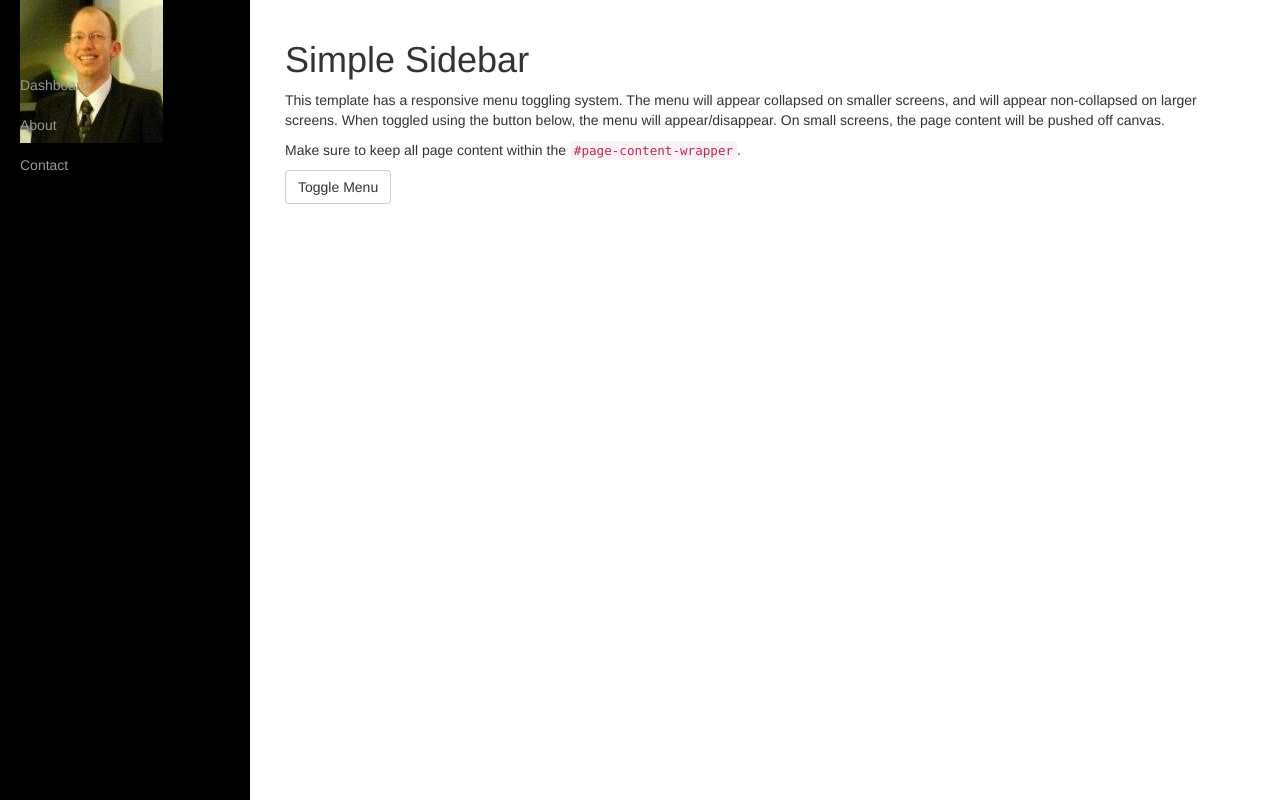
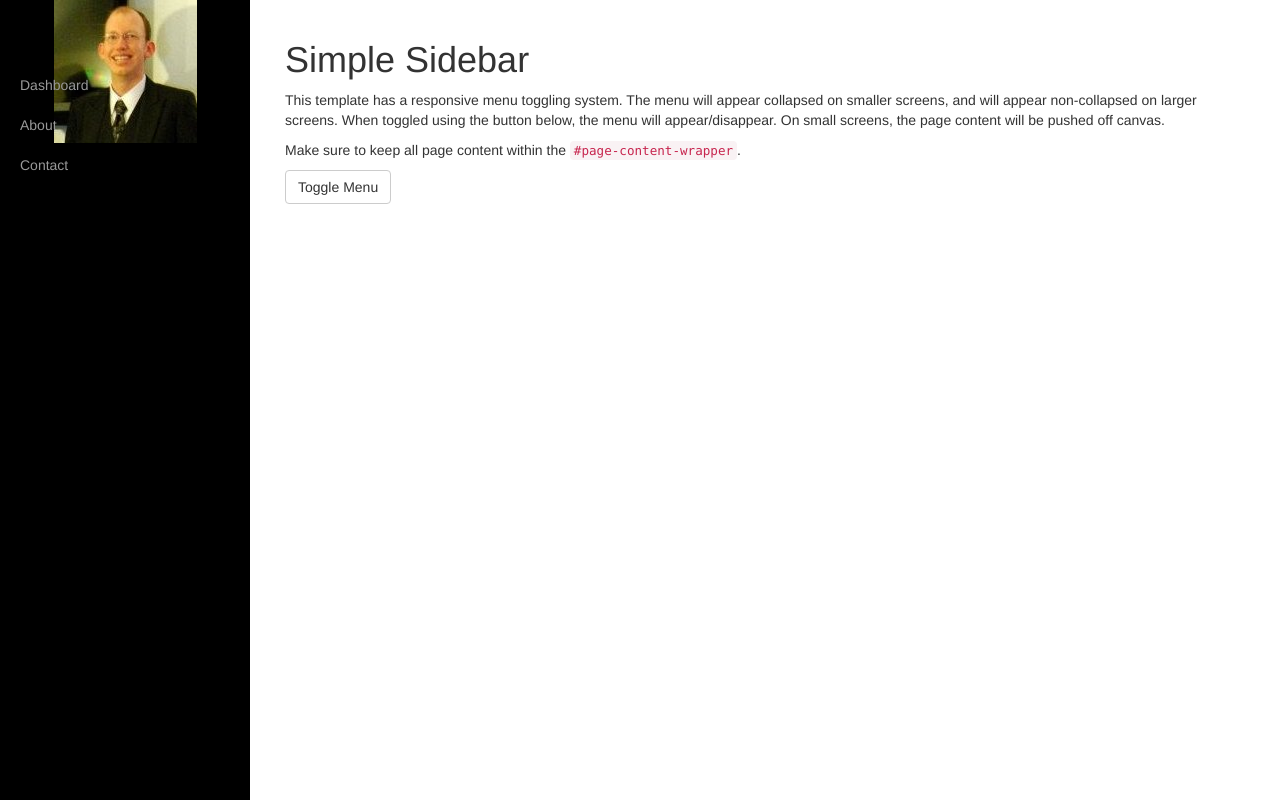
Before and after one commit to dbigelow/dbigelow.github.io, a plain HTML site: page index.html in a window 1280 px wide. Drawn offline with Linux system fonts and the light colour scheme.

Commit message:
centered sidebar image

```diff
--- a/index.html
+++ b/index.html
@@ -37,7 +37,7 @@
         <div id="sidebar-wrapper">
             <ul class="sidebar-nav">
                 <li class="sidebar-brand">
-                        <img src="/img/me.jpg"/>
+                        <img src="/img/me.jpg" class="img-responsive center-block"/>
                 </li>
                 <li>
                     <a id="dashboard-link" class="sidebar" href="#">Dashboard</a>
```
